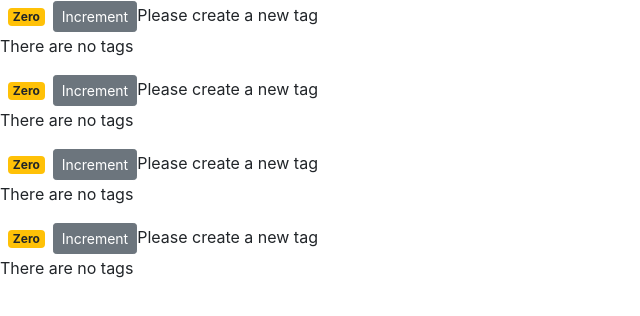
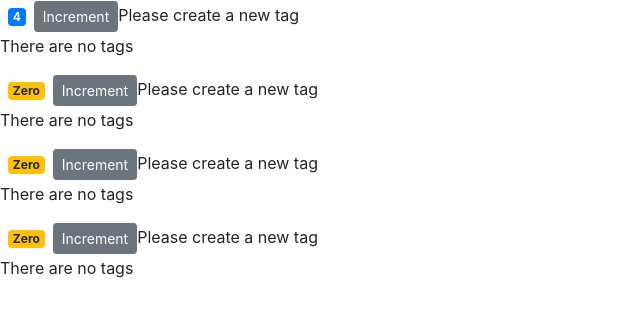
Before and after one commit to Silviardp/counter-app, a React (Create React App) app: page / in a window 1280 px wide. Shown: the top 316 px of the page, without its empty margins (0-640 px from the left). Built offline with nearby package versions, Linux system fonts and the light colour scheme.

Commit message:
pass data to counter component

```diff
--- a/src/components/counter.jsx
+++ b/src/components/counter.jsx
@@ -2,7 +2,7 @@
 
 class Counter extends Component {
   state = {
-    count: 0,
+    value: this.props.value,
     tags: [],
   };
 
@@ -15,7 +15,7 @@
     // add an arrow function instead of constructor
     // console.log("Increment clicked", this);
     console.log(product);
-    this.setState({ count: this.state.count + 1 });
+    this.setState({ value: this.state.value + 1 });
   };
 
   renderTags() {
@@ -47,14 +47,14 @@
   }
   getBadgeClasses() {
     let classes = "badge m-2 badge-";
-    classes += this.state.count === 0 ? "warning" : "primary";
+    classes += this.state.value === 0 ? "warning" : "primary";
     return classes;
   }
 
   FormatCount() {
-    const { count } = this.state;
-    // return this.state.count === 0 ? "Zero" : this.state.count;
-    return count === 0 ? "Zero" : count;
+    const { value } = this.state;
+    // return this.state.value === 0 ? "Zero" : this.state.value;
+    return value === 0 ? "Zero" : value;
   }
 }
 
--- a/src/components/counters.jsx
+++ b/src/components/counters.jsx
@@ -4,7 +4,7 @@
 class counters extends Component {
   state = {
     counters: [
-      { id: 1, value: 0 },
+      { id: 1, value: 4 },
       { id: 2, value: 0 },
       { id: 3, value: 0 },
       { id: 4, value: 0 },
@@ -15,7 +15,7 @@
     return (
       <div>
         {this.state.counters.map((counter) => (
-          <Counter key={counter.id} />
+          <Counter key={counter.id} value={counter.value} />
         ))}
       </div>
     );
```
